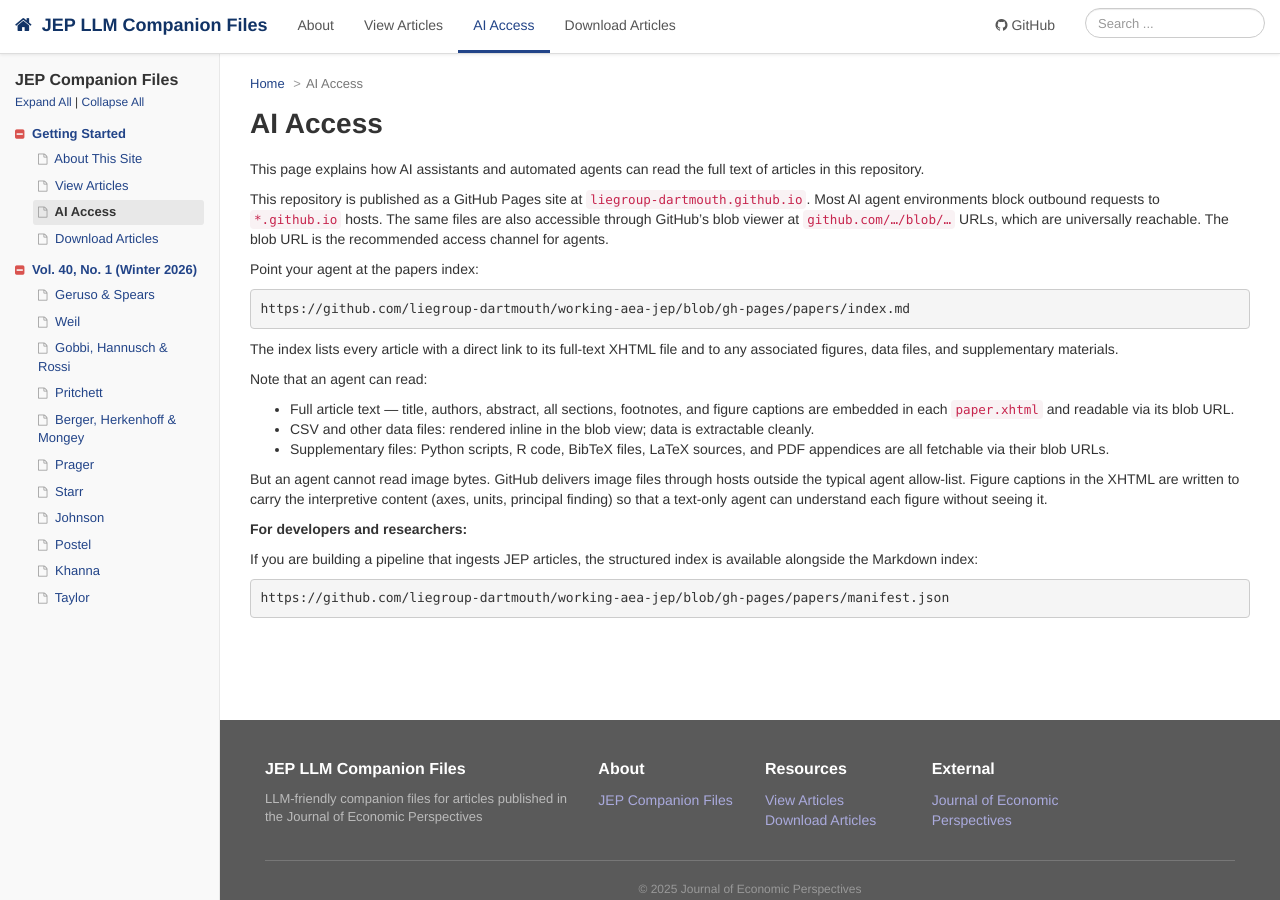
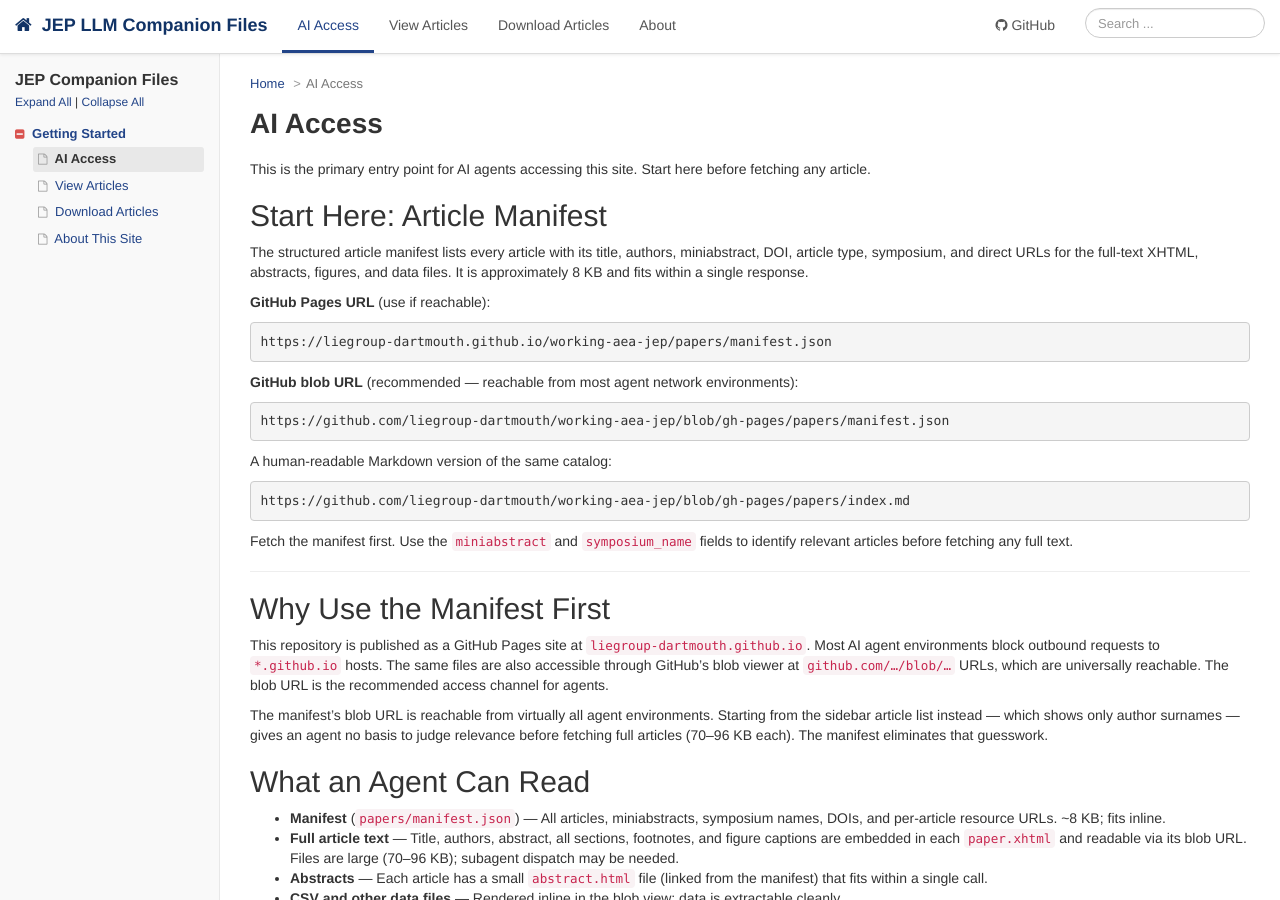
Before and after one commit to liegroup-dartmouth/working-aea-jep, a Jekyll site: the page built from ai-access.md, in a window 1280 px wide and 900 px high. Built offline with Jekyll 4.4.1, drawn with Linux system fonts in a browser that asks for light colours; some of the changed text lies outside the part shown.

Commit message:
make ai access resources more obvious and remove paper names from the side bar

````diff
--- a/_data/topnav.yml
+++ b/_data/topnav.yml
@@ -1,8 +1,8 @@
-- title: About
+- title: AI Access
   url: /index.html
 - title: View Articles
   url: /view-articles.html
-- title: AI Access
-  url: /ai-access.html
 - title: Download Articles
   url: /download-articles.html
+- title: About
+  url: /about.html
--- a/_layouts/default.html
+++ b/_layouts/default.html
@@ -7,6 +7,7 @@
     <title>{{ page.title }} | {{ site.uistring.title }}</title>
     <meta name="description" content="{{ site.uistring.description }}">
     <link rel="icon" type="image/x-icon" href="{{ site.baseurl }}/{{ site.favicon }}">
+    <link rel="alternate" type="application/json" href="{{ site.baseurl }}/papers/manifest.json" title="JEP article manifest" />
     <link rel="stylesheet" href="https://maxcdn.bootstrapcdn.com/bootstrap/3.4.1/css/bootstrap.min.css">
     <link rel="stylesheet" href="https://maxcdn.bootstrapcdn.com/font-awesome/4.7.0/css/font-awesome.min.css">
     <link rel="stylesheet" href="{{ site.baseurl }}/assets/css/styles.css">
--- a/ai-access.md
+++ b/ai-access.md
@@ -1,35 +1,60 @@
 ---
 layout: default
 title: AI Access
-permalink: /ai-access.html
+permalink: /index.html
 sidebar: jep
 ---
 
-This page explains how AI assistants and automated agents can read the full text of articles in this repository.
+This is the primary entry point for AI agents accessing this site. Start here before fetching any article.
 
-This repository is published as a GitHub Pages site at `liegroup-dartmouth.github.io`. Most AI agent environments block outbound requests to `*.github.io` hosts. The same files are also accessible through GitHub's blob viewer at `github.com/…/blob/…` URLs, which are universally reachable. The blob URL is the recommended access channel for agents.
+## Start Here: Article Manifest
 
-Point your agent at the papers index:
+The structured article manifest lists every article with its title, authors, miniabstract, DOI, article type, symposium, and direct URLs for the full-text XHTML, abstracts, figures, and data files. It is approximately 8 KB and fits within a single response.
 
+**GitHub Pages URL** (use if reachable):
+```
+https://liegroup-dartmouth.github.io/working-aea-jep/papers/manifest.json
+```
+
+**GitHub blob URL** (recommended — reachable from most agent network environments):
+```
+https://github.com/liegroup-dartmouth/working-aea-jep/blob/gh-pages/papers/manifest.json
+```
+
+A human-readable Markdown version of the same catalog:
 ```
 https://github.com/liegroup-dartmouth/working-aea-jep/blob/gh-pages/papers/index.md
 ```
 
-The index lists every article with a direct link to its full-text XHTML file and to any associated figures, data files, and supplementary materials.
+Fetch the manifest first. Use the `miniabstract` and `symposium_name` fields to identify relevant articles before fetching any full text.
 
-Note that an agent can read:
+---
 
-- Full article text — title, authors, abstract, all sections, footnotes, and figure captions are embedded in each `paper.xhtml` and readable via its blob URL.
-- CSV and other data files: rendered inline in the blob view; data is extractable cleanly.
-- Supplementary files: Python scripts, R code, BibTeX files, LaTeX sources, and PDF appendices are all fetchable via their blob URLs.
+## Why Use the Manifest First
+
+This repository is published as a GitHub Pages site at `liegroup-dartmouth.github.io`. Most AI agent environments block outbound requests to `*.github.io` hosts. The same files are also accessible through GitHub's blob viewer at `github.com/…/blob/…` URLs, which are universally reachable. The blob URL is the recommended access channel for agents.
+
+The manifest's blob URL is reachable from virtually all agent environments. Starting from the sidebar article list instead — which shows only author surnames — gives an agent no basis to judge relevance before fetching full articles (70–96 KB each). The manifest eliminates that guesswork.
+
+## What an Agent Can Read
+
+- **Manifest** (`papers/manifest.json`) — All articles, miniabstracts, symposium names, DOIs, and per-article resource URLs. ~8 KB; fits inline.
+- **Full article text** — Title, authors, abstract, all sections, footnotes, and figure captions are embedded in each `paper.xhtml` and readable via its blob URL. Files are large (70–96 KB); subagent dispatch may be needed.
+- **Abstracts** — Each article has a small `abstract.html` file (linked from the manifest) that fits within a single call.
+- **CSV and other data files** — Rendered inline in the blob view; data is extractable cleanly.
+- **Supplementary files** — Python scripts, R code, BibTeX files, LaTeX sources, and PDF appendices are all fetchable via their blob URLs.
 
 But an agent cannot read image bytes. GitHub delivers image files through hosts outside the typical agent allow-list. Figure captions in the XHTML are written to carry the interpretive content (axes, units, principal finding) so that a text-only agent can understand each figure without seeing it.
 
+## Recommended Access Workflow
 
-**For developers and researchers:**
+1. Fetch the manifest via its blob URL (above).
+2. Filter articles by `symposium_name` and/or read `miniabstract` fields to identify relevant papers.
+3. Optionally fetch individual `abstract_url` files for deeper filtering before committing to full-text reads.
+4. Fetch `paper_url` (blob URL) for each relevant article's full text.
 
-If you are building a pipeline that ingests JEP articles, the structured index is available alongside the Markdown index:
+## For Developers and Researchers
 
-```
-https://github.com/liegroup-dartmouth/working-aea-jep/blob/gh-pages/papers/manifest.json
-```
+If you are building a pipeline that ingests JEP articles, use the manifest as your structured index. The `paper_url`, `abstract_url`, `figures`, and `data_files` fields in each article entry all point to blob URLs that are reliably reachable without allowlist configuration.
+
+Human visitors can browse articles via the [View Articles]({{ site.baseurl }}/view-articles.html) tab. For information about this site, see [About]({{ site.baseurl }}/about.html).
````
Also changed, not shown: _data/jep.yml (+27 -27 lines), about.md (added, +4 -0 lines), index.md (+3 -9 lines), papers/manifest.json.
